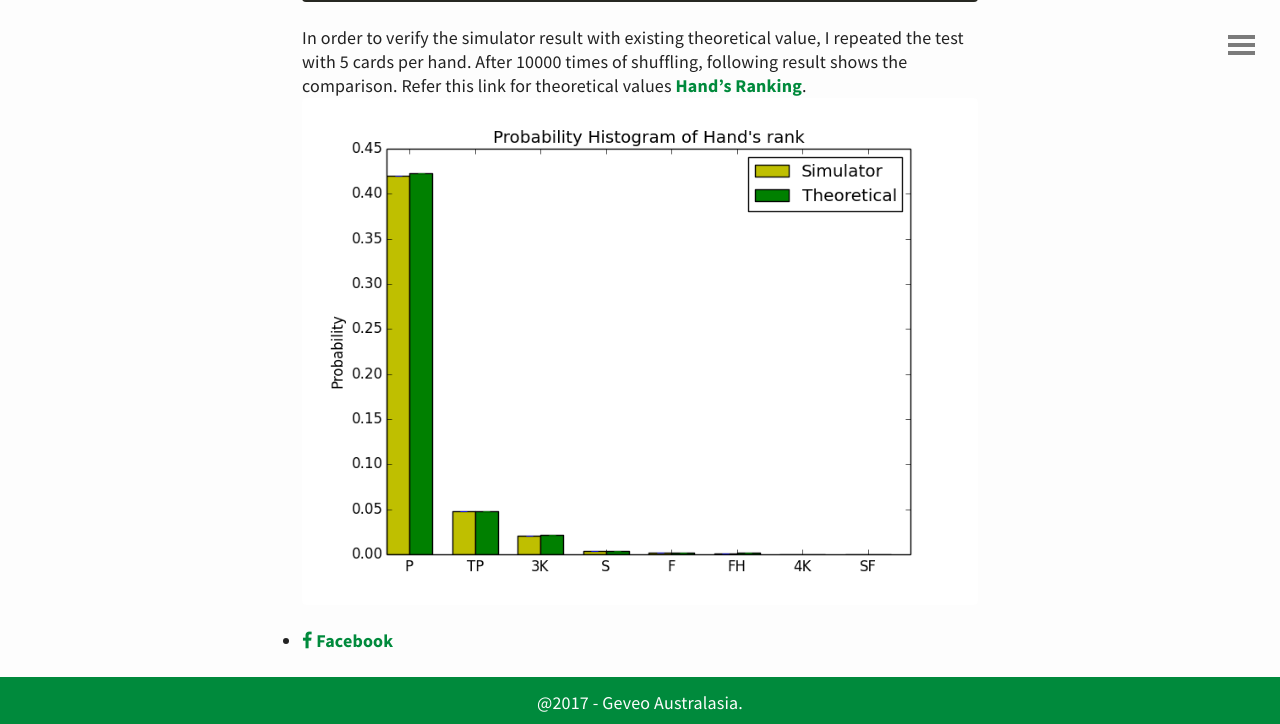
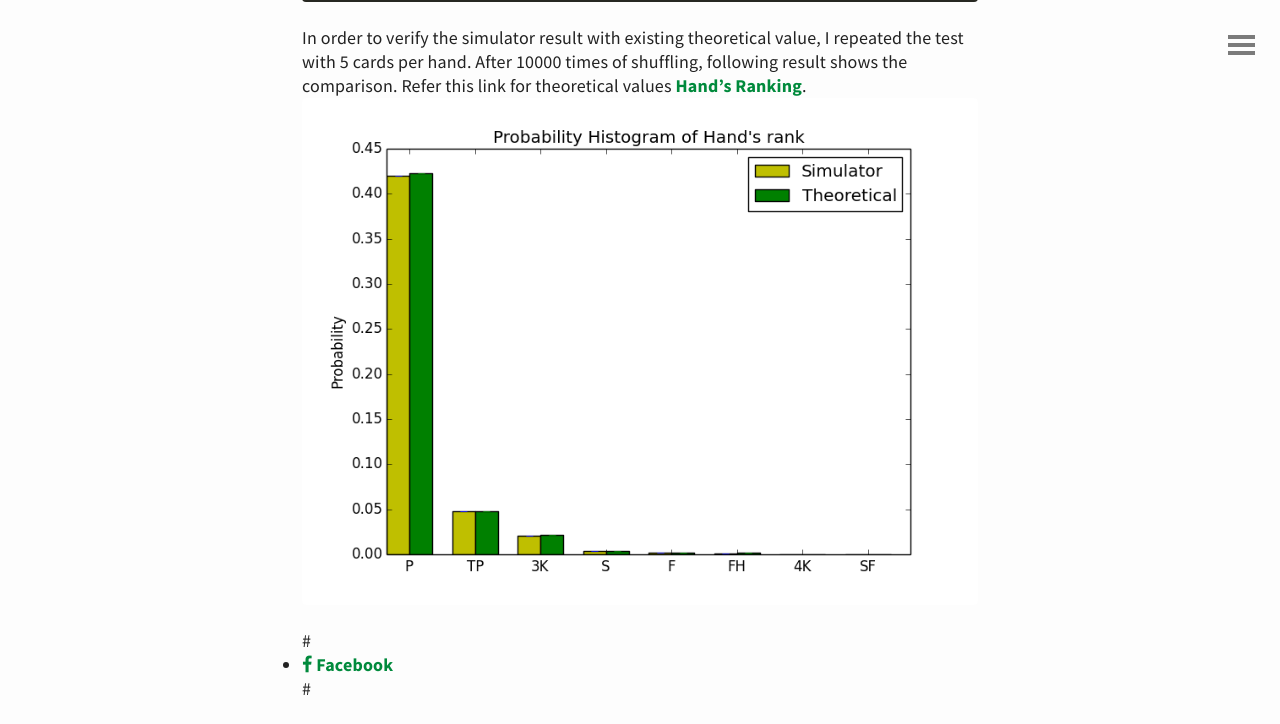
Before and after one commit to chamilc/blog, a Jekyll site: the page built from _posts/2017-05-03-Poker-Card-Game-Simulator-using-Python.md, in a window 1280 px wide and 900 px high, scrolled down 4045 px, cut to the strip 0-724 px from the top of the window. Built offline with Jekyll 4.4.1, drawn with Linux system fonts in a browser that asks for light colours; nearby versions of some CDN libraries; comment, search, counter and statistics services are not loaded.

Commit message:
Update post.html

```diff
--- a/_layouts/post.html
+++ b/_layouts/post.html
@@ -14,13 +14,13 @@
 </article>
 
 <ul>
-	{% if site.facebook_username %}
+	#{% if site.facebook_username %}
 	  <li>
 	    <a href="https://www.facebook.com/{{ site.facebook_username }}">
 	      <i class="fa fa-facebook"></i> Facebook
 	    </a>
 	  </li>
-	{% endif %}
+	#{% endif %}
 </ul>
 
 {% if page.comments != false and jekyll.environment == "production" %}
```
